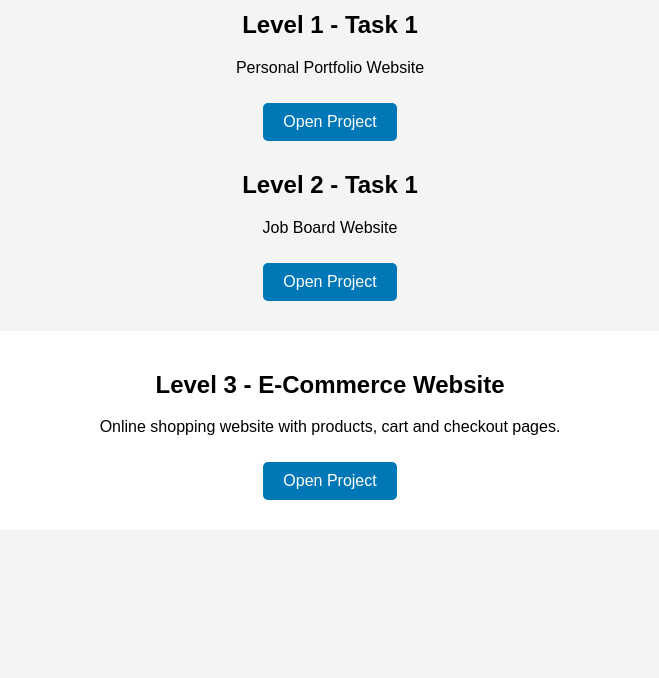
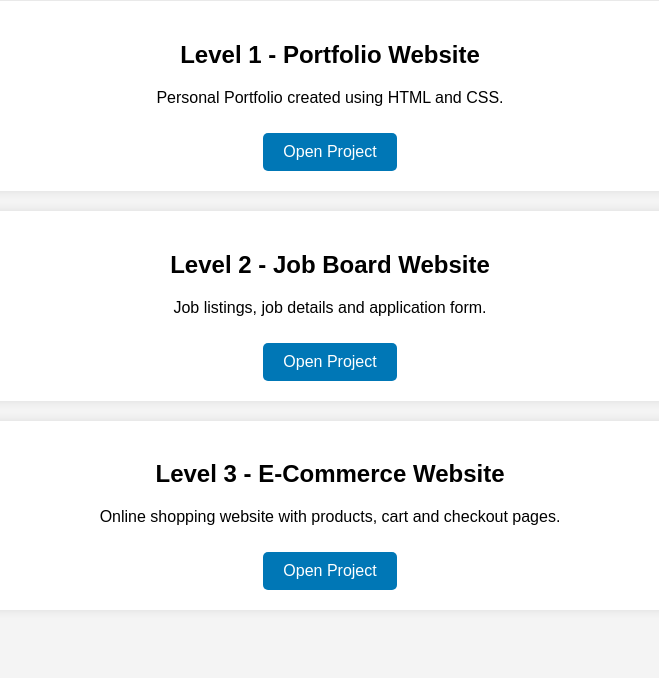
Before and after one commit to srilakshmiswethakasa/CodSoft-, a plain HTML site: page index.html in a window 1280 px wide. Shown: the part 127-805 px from the top of the page, without its empty margins (310-969 px from the left). Drawn offline with Linux system fonts and the light colour scheme.

Commit message:
Update index.html

```diff
--- a/index.html
+++ b/index.html
@@ -5,9 +5,9 @@
     <style>
         body{
             font-family: Arial, sans-serif;
+            background:#f4f4f4;
             text-align:center;
-            background:#f4f4f4;
-            padding:50px;
+            padding:40px;
         }
 
         h1{
@@ -20,8 +20,7 @@
             margin:20px auto;
             width:80%;
             border-radius:10px;
-            boxhshadow:0 0 10px
-           rgba(0,0,0,0.1);
+            box-shadow:0 0 10px rgba(0,0,0,0.1);
         }
 
         a{
@@ -31,35 +30,31 @@
             padding:10px 20px;
             border-radius:5px;
             display:inline-block;
-            margin:10px;
+            margin-top:10px;
         }
     </style>
 </head>
 <body>
 
-    <h1>My CodSoft Projects</h1>
+    <h1>My CodSoft Web Development Projects</h1>
 
-    <div class="box">
-        <h2>Level 1 - Task 1</h2>
-        <p>Personal Portfolio Website</p>
-        <a href="Task-1-Level-1/index.html">
-            Open Project
-        </a>
+    <div class="card">
+        <h2>Level 1 - Portfolio Website</h2>
+        <p>Personal Portfolio created using HTML and CSS.</p>
+        <a href="Task-1-Level-1/index.html">Open Project</a>
     </div>
 
-    <div class="box">
-        <h2>Level 2 - Task 1</h2>
-        <p>Job Board Website</p>
-        <a href="Task-1-Level-2/index.html">
-            Open Project
-        </a>
+    <div class="card">
+        <h2>Level 2 - Job Board Website</h2>
+        <p>Job listings, job details and application form.</p>
+        <a href="Task-1-Level-2/index.html">Open Project</a>
     </div>
-   <div class="card">
+
+    <div class="card">
         <h2>Level 3 - E-Commerce Website</h2>
         <p>Online shopping website with products, cart and checkout pages.</p>
-        <a href="Task-1-Level-3/index.html">
-            Open Project
-        </a>
-   </div>
+        <a href="Task-1-Level-3/index.html">Open Project</a>
+    </div>
+
 </body>
 </html>
```
